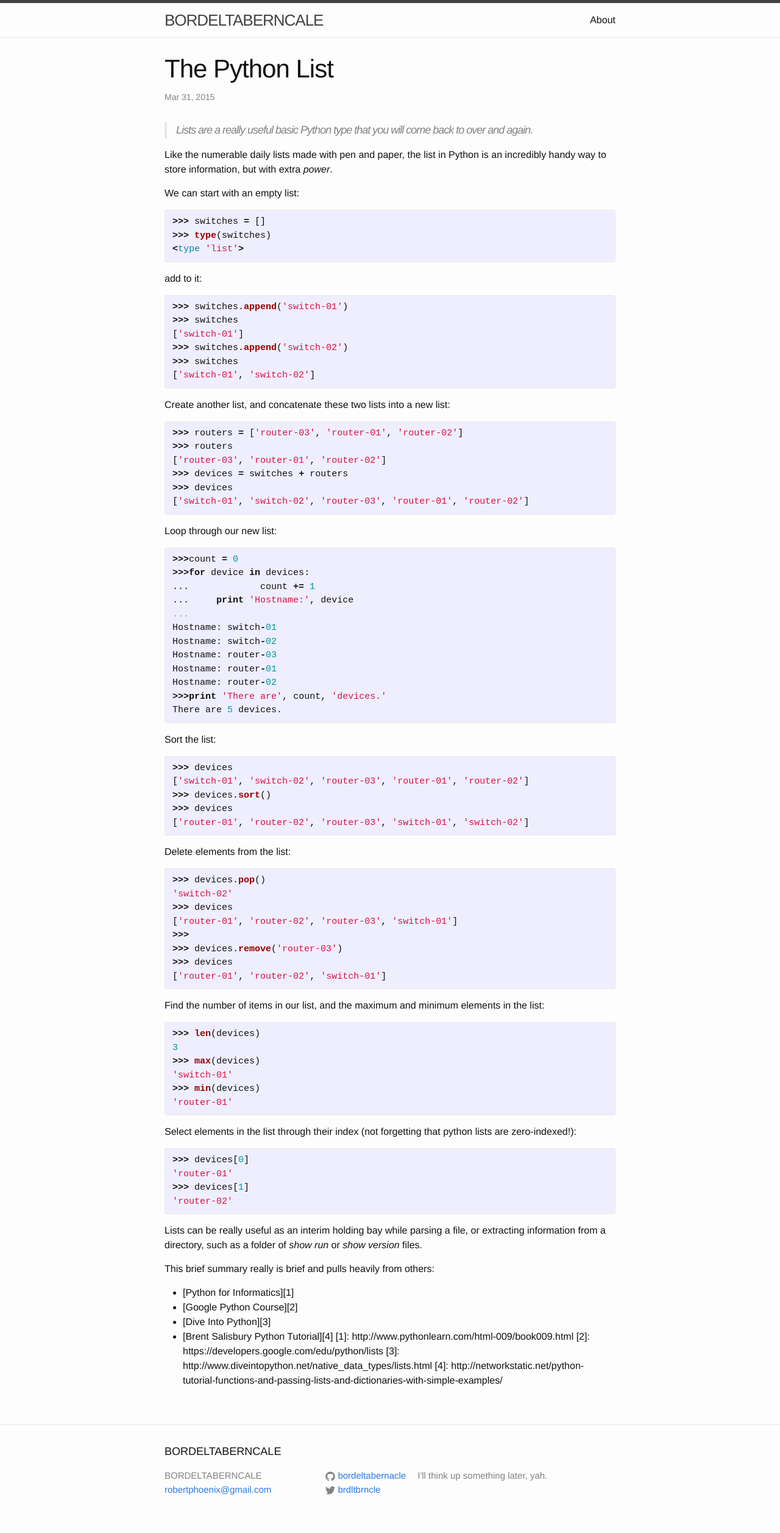
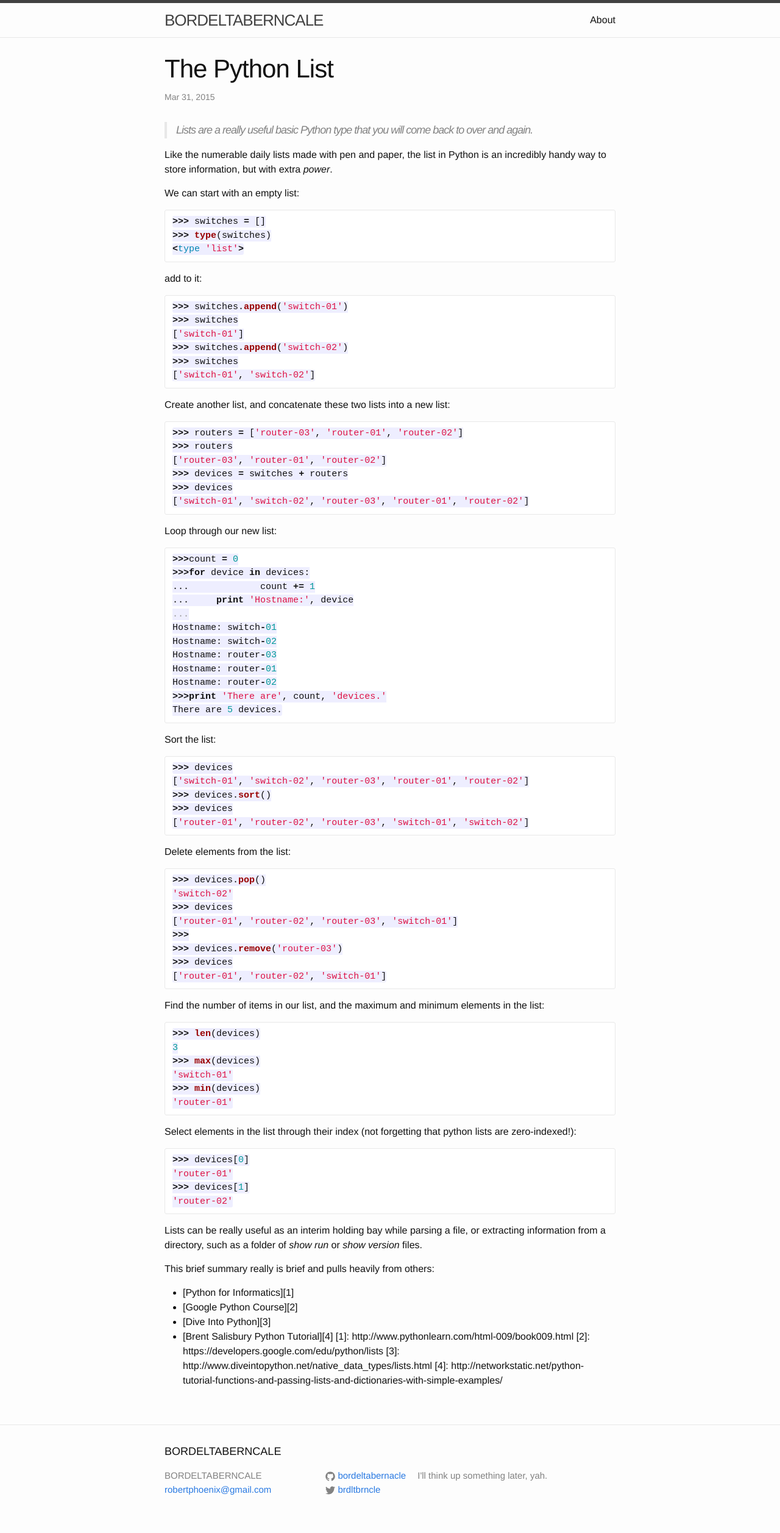
Before and after one commit to robphoenix/bordeltabernacle.github.io, a Jekyll site: the page built from _posts/2015-03-31-the-python-list.md, in a window 1280 px wide. Shown: the whole page at 61% size. Built offline with Jekyll 4.4.1, drawn with Linux system fonts in a browser that asks for light colours.

Commit message:
updated python list post

````diff
--- a/_config.yml
+++ b/_config.yml
@@ -9,4 +9,4 @@ twitter_username: brdltbrncle
 github_username:  bordeltabernacle
 
 # Build settings
-markdown: GFM
+markdown: kramdown
--- a/_posts/2015-03-31-the-python-list.md
+++ b/_posts/2015-03-31-the-python-list.md
@@ -10,31 +10,31 @@ categories: python
 Like the numerable daily lists made with pen and paper, the list in Python is an incredibly handy way to store information, but with extra *power*.
 
 We can start with an empty list:
-{% highlight python %}
+```python
 >>> switches = []
 >>> type(switches)
 <type 'list'>
-{% endhighlight %}
+```
 add to it:
-{% highlight python %}
+```python
 >>> switches.append('switch-01')
 >>> switches
 ['switch-01']
 >>> switches.append('switch-02')
 >>> switches
 ['switch-01', 'switch-02']
-{% endhighlight %}
+```
 Create another list, and concatenate these two lists into a new list:
-{% highlight python %}
+```python
 >>> routers = ['router-03', 'router-01', 'router-02']
 >>> routers
 ['router-03', 'router-01', 'router-02']
 >>> devices = switches + routers
 >>> devices
 ['switch-01', 'switch-02', 'router-03', 'router-01', 'router-02']
-{% endhighlight %}
+```
 Loop through our new list:
-{% highlight python %}
+```python
 >>>count = 0
 >>>for device in devices:
 ...		count += 1
@@ -47,17 +47,17 @@ Hostname: router-01
 Hostname: router-02
 >>>print 'There are', count, 'devices.'
 There are 5 devices.
-{% endhighlight %}
+```
 Sort the list:
-{% highlight python %}
+```python
 >>> devices
 ['switch-01', 'switch-02', 'router-03', 'router-01', 'router-02']
 >>> devices.sort()
 >>> devices
 ['router-01', 'router-02', 'router-03', 'switch-01', 'switch-02']
-{% endhighlight %}
+```
 Delete elements from the list:
-{% highlight python %}
+```python
 >>> devices.pop()
 'switch-02'
 >>> devices
@@ -66,23 +66,23 @@ Delete elements from the list:
 >>> devices.remove('router-03')
 >>> devices
 ['router-01', 'router-02', 'switch-01']
-{% endhighlight %}
+```
 Find the number of items in our list, and the maximum and minimum elements in the list:
-{% highlight python %}
+```python
 >>> len(devices)
 3
 >>> max(devices)
 'switch-01'
 >>> min(devices)
 'router-01'
-{% endhighlight %}
+```
 Select elements in the list through their index (not forgetting that python lists are zero-indexed!):
-{% highlight python %}
+```python
 >>> devices[0]
 'router-01'
 >>> devices[1]
 'router-02'
-{% endhighlight %}
+```
 Lists can be really useful as an interim holding bay while parsing a file, or extracting information from a directory, such as a folder of *show run* or *show version* files.
 
 This brief summary really is brief and pulls heavily from others:
````
